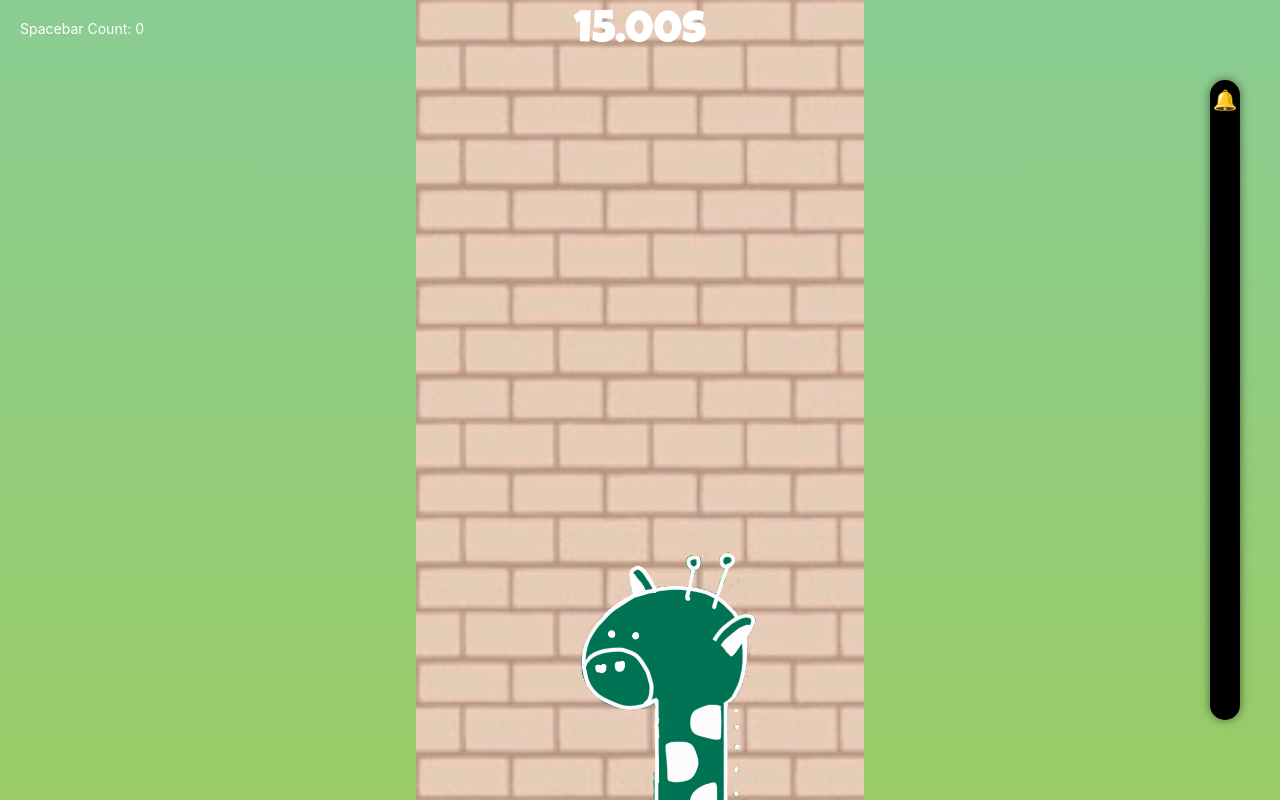
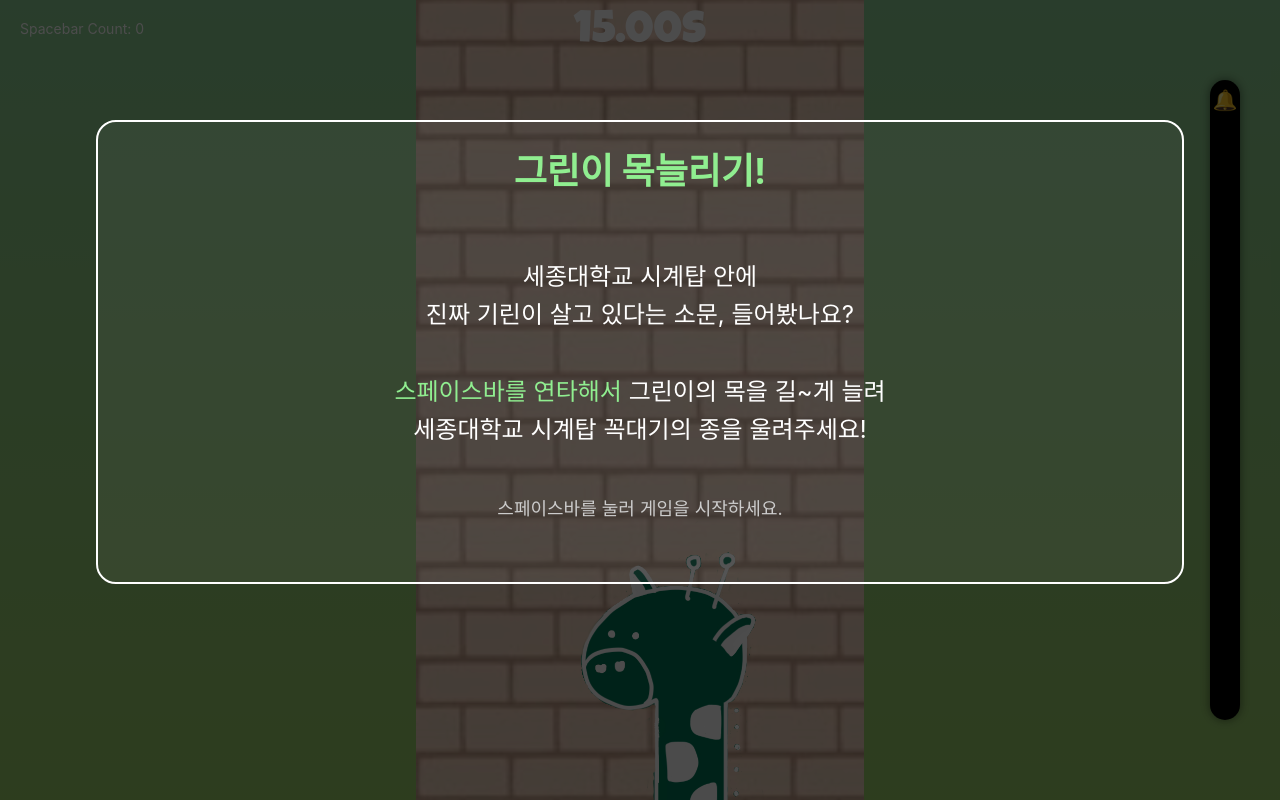
Before and after one commit to INSANE-P/Greenie-neck-stretch, a React (Create React App) app: page / in a window 1280 px wide. Built offline with nearby package versions, Linux system fonts and the light colour scheme.

Commit message:
feat: 게임 시작 모달 추가

```diff
--- a/src/Giraffe.jsx
+++ b/src/Giraffe.jsx
@@ -29,8 +29,8 @@
   const [towerHeight, setTowerHeight] = useState(11000);
   const [giraffeWidth, setGiraffeWidth] = useState(300);
 
-  const [bgTransitionSec, setBgTransitionSec] = useState(0.3);
-  const [towerTransitionSec, setTowerTransitionSec] = useState(0.3);
+  const [bgTransitionSec, setBgTransitionSec] = useState(0.2);
+  const [towerTransitionSec, setTowerTransitionSec] = useState(0.2);
   const [giraffeTransitionSec, setGiraffeTransitionSec] = useState(0.8);
 
   const [isKeyPressed, setIsKeyPressed] = useState(false);
@@ -47,6 +47,7 @@
   const [neckOffset, setNeckOffset] = useState(-400);
   const [giraffeFrame, setGiraffeFrame] = useState(0);
   const [isGreenieUp, setIsGreenieUp] = useState(true);
+  const [isStartModalOpen, setIsStartModalOpen] = useState(true);
 
   //이름 제출버튼 클릭시 점수를 저장하고 리더보드 모달을 띄우는 이벤트 핸들러러
   const onSubmitButtonClick = (e) => {
@@ -187,6 +188,7 @@
       if (e.code === "Space" && !isKeyPressed && !isGameOver) {
         if (startTimeRef.current === null) {
           startTimeRef.current = performance.now();
+          setIsStartModalOpen(false);
         }
         if (isGreenieUp) {
           setNeckOffset((prev) => {
@@ -243,6 +245,7 @@
         setRemainingTime(15.0);
         setNeckOffset(-400);
         startTimeRef.current = null;
+        setIsStartModalOpen(true);
       }
     };
 
@@ -413,7 +416,7 @@
           backgroundImage: `url(${brick})`,
           backgroundRepeat: "repeat-y",
           backgroundSize: "100% auto",
-          transition: `all ${giraffeTransitionSec}s ease`,
+          transition: `all ${towerTransitionSec}s ease`,
           zIndex: 10,
         }}
       />
@@ -433,11 +436,87 @@
           src={giraffeFrame === 0 ? giraffeImage : giraffeImage2}
           alt="Giraffe"
           style={{
-            width: "300px",
+            width: `${giraffeWidth}px`,
             height: "auto",
           }}
         />
       </div>
+
+      {/* 게임 시작 모달 */}
+      {isStartModalOpen && (
+        <div
+          style={{
+            position: "fixed",
+            top: 0,
+            left: 0,
+            width: "100vw",
+            height: "100vh",
+            backgroundColor: "rgba(0, 0, 0, 0.7)",
+            zIndex: 100,
+            clipPath: "circle(0% at center)",
+            animation: "growCircle 0.6s ease-out forwards",
+            display: "flex",
+            justifyContent: "center",
+            alignItems: "flex-start",
+            padding: "15vh 0",
+          }}
+        >
+          <div
+            style={{
+              position: "relative",
+              width: "80%",
+              height: "50%",
+              backgroundColor: "rgba(255, 255, 255, 0.05)",
+              border: "2px solid white",
+              borderRadius: "20px",
+              padding: "30px",
+              display: "flex",
+              flexDirection: "column",
+              alignItems: "center",
+              justifyContent: "center",
+              textAlign: "center",
+              color: "white",
+            }}
+          >
+            {/* 제목 - 상단 중앙 고정 */}
+            <div
+              style={{
+                position: "absolute",
+                top: "20px",
+                left: "50%",
+                transform: "translateX(-50%)",
+                fontSize: "36px",
+                fontWeight: "bold",
+                color: "lightgreen",
+              }}
+            >
+              그린이 목늘리기!
+            </div>
+
+            {/* 본문 내용 */}
+            <div
+              style={{ marginTop: "80px", fontSize: "24px", lineHeight: "1.6" }}
+            >
+              세종대학교 시계탑 안에
+              <br />
+              진짜 기린이 살고 있다는 소문, 들어봤나요?
+              <br />
+              <br />
+              <span style={{ color: "lightgreen" }}>
+                스페이스바를 연타해서
+              </span>{" "}
+              그린이의 목을 길~게 늘려
+              <br />
+              세종대학교 시계탑 꼭대기의 종을 울려주세요!
+              <br />
+              <br />
+              <span style={{ fontSize: "18px", color: "#ccc" }}>
+                스페이스바를 눌러 게임을 시작하세요.
+              </span>
+            </div>
+          </div>
+        </div>
+      )}
 
       {/* 모달 */}
       {isGameOver && (
```
